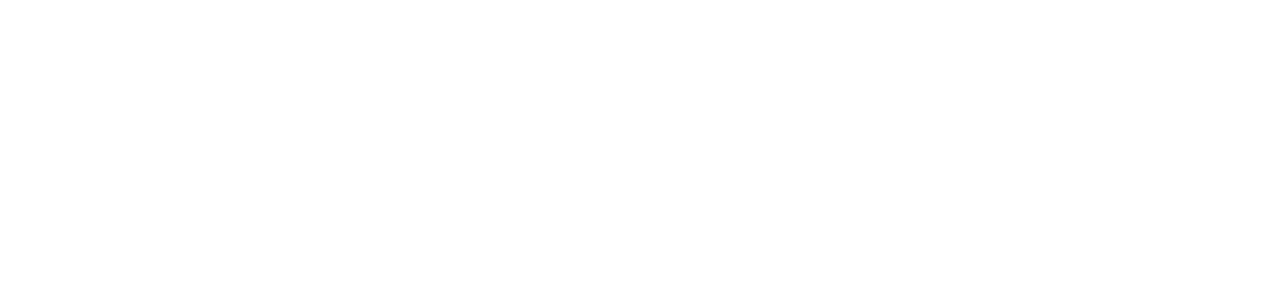
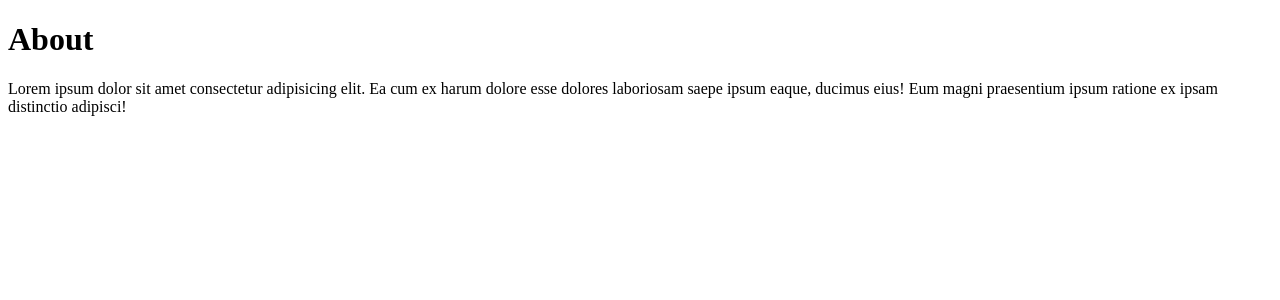
Before and after one commit to IshanHansaka/DressUp, a Nuxt app: page /about in a window 1280 px wide. Before the commit this address had no page. Shown: the top 300 px of the page. Built offline with nearby package versions, Linux system fonts and the light colour scheme.

Commit message:
feat: create about page

```diff
--- /dev/null
+++ b/pages/about.vue
@@ -0,0 +1,17 @@
+<template>
+    <div>
+        <h1>About</h1>
+        <p>Lorem ipsum dolor sit amet consectetur adipisicing elit. Ea cum ex harum dolore esse dolores laboriosam saepe
+            ipsum eaque, ducimus eius! Eum magni praesentium ipsum ratione ex ipsam distinctio adipisci!</p>
+    </div>
+</template>
+
+<script setup>
+
+</script>
+
+<style scoped>
+h2 {
+    margin-bottom: 20px;
+}
+</style>
```
